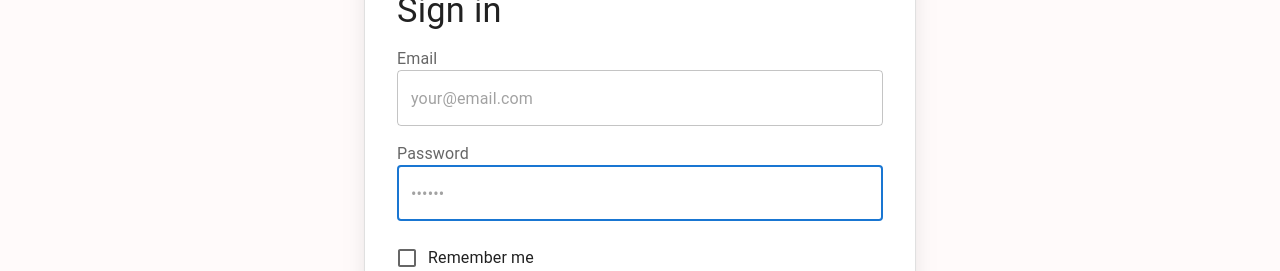
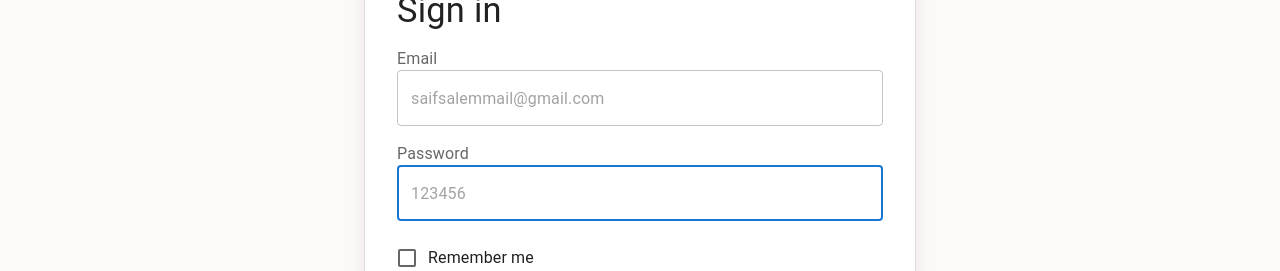
Before and after one commit to saifsalemm/symstax, a React (Vite) app: page / in a window 1280 px wide. Shown: the part 310-581 px from the top of the page. Built offline with nearby package versions, Linux system fonts and the light colour scheme; no server answers.

Commit message:
edit: added login creds in the login form placeholder

```diff
--- a/src/pages/Login/LoginForm.tsx
+++ b/src/pages/Login/LoginForm.tsx
@@ -32,7 +32,7 @@ const LoginForm = ({ handleSubmit, pending }: LoginFormProps) => {
           id="email"
           type="email"
           name="email"
-          placeholder="your@email.com"
+          placeholder="saifsalemmail@gmail.com"
           autoComplete="email"
           autoFocus
           required
@@ -47,7 +47,7 @@ const LoginForm = ({ handleSubmit, pending }: LoginFormProps) => {
         </Box>
         <TextField
           name="password"
-          placeholder="••••••"
+          placeholder="123456"
           type="password"
           id="password"
           autoComplete="current-password"
```
